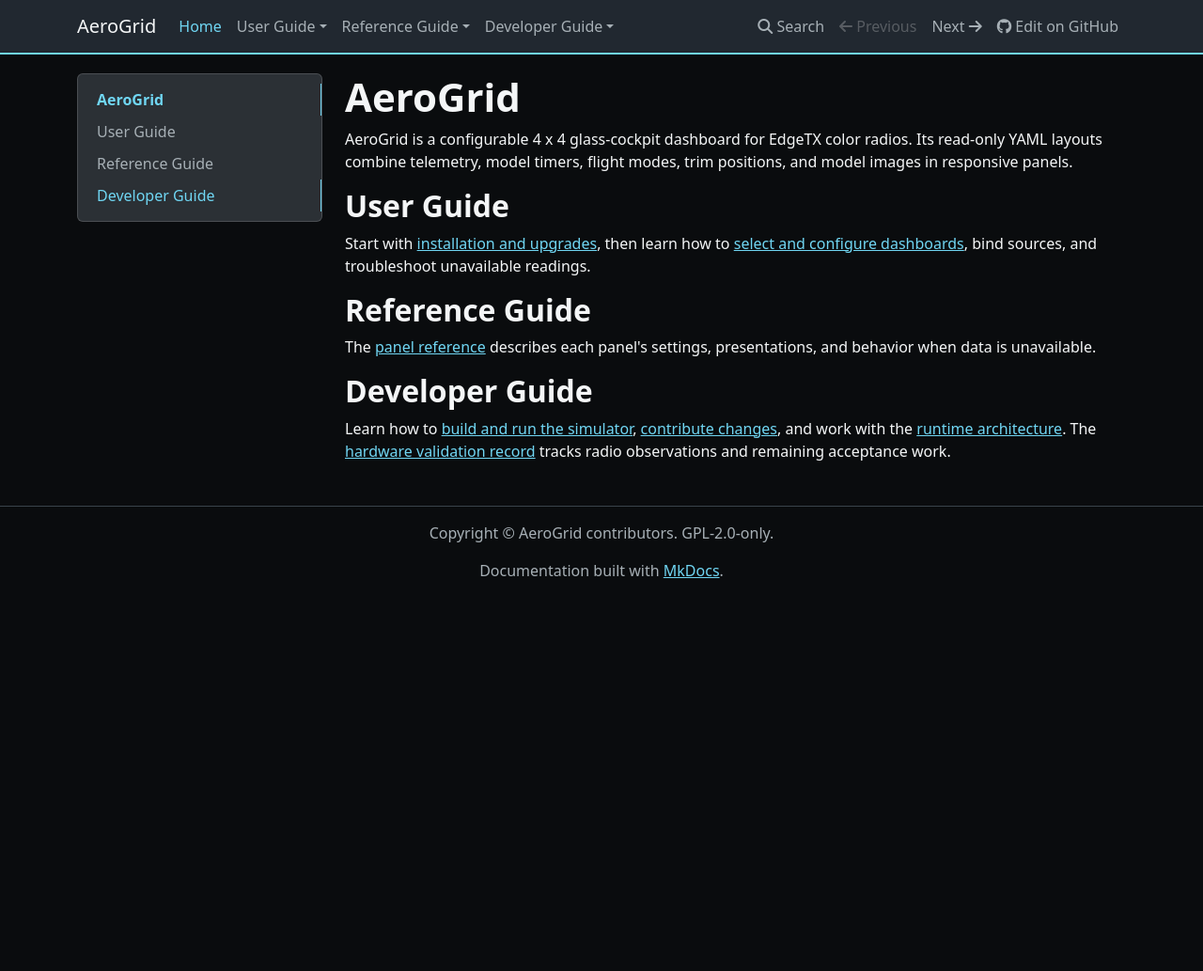
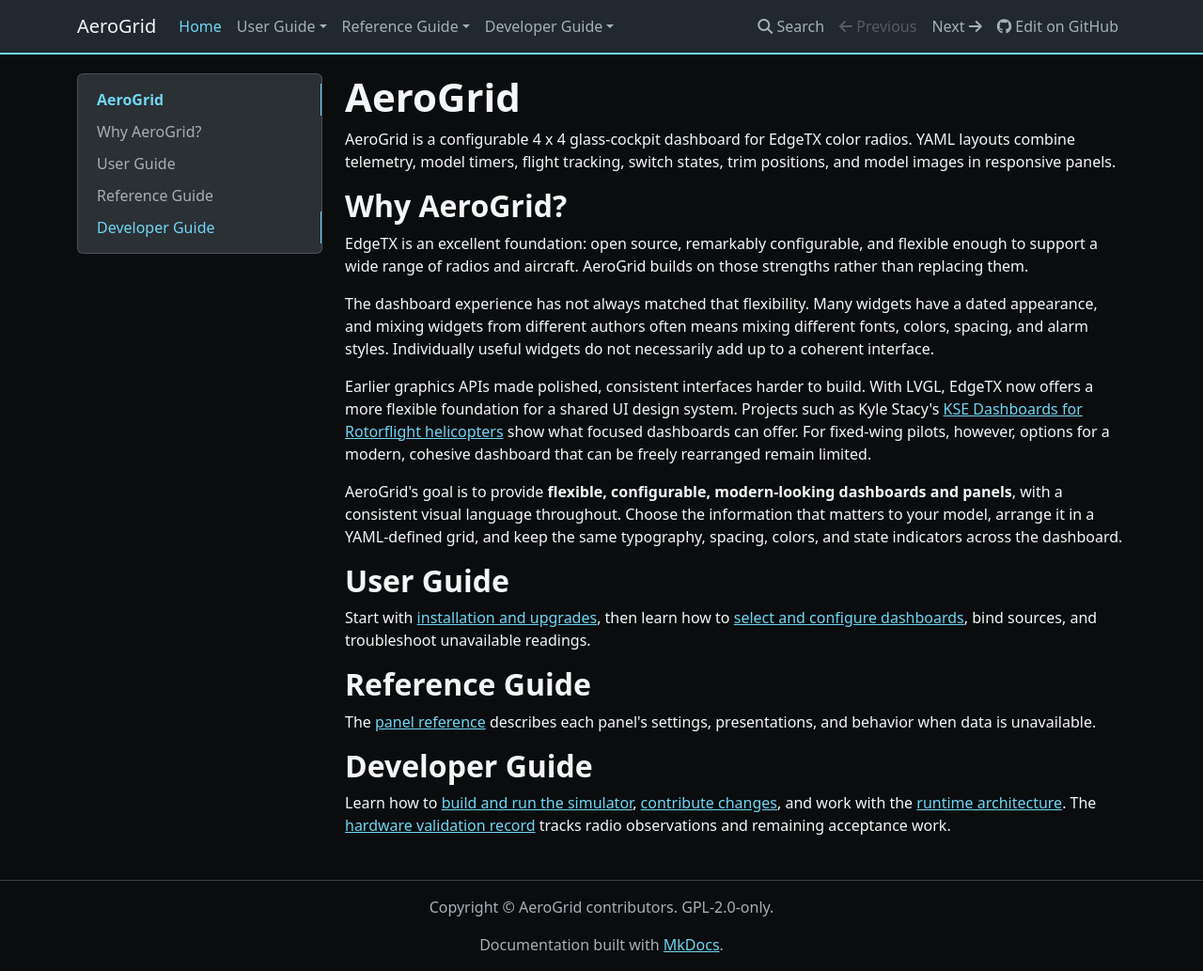
Before and after one commit to thomaskistler/aero-grid, an MkDocs documentation site: the page built from docs/index.md, in a window 1280 px wide and 1033 px high. Shown: the whole window at 94% size. Built offline with MkDocs 1.6.1, drawn with Linux system fonts in a browser that asks for light colours; nearby versions of some CDN libraries.

Commit message:
Explain AeroGrid motivation and dashboard design goals
Co-authored-by: Copilot App <223556219+Copilot@users.noreply.github.com>

```diff
--- a/docs/index.md
+++ b/docs/index.md
@@ -1,8 +1,31 @@
 # AeroGrid
 
 AeroGrid is a configurable 4 x 4 glass-cockpit dashboard for EdgeTX color radios.
-Its read-only YAML layouts combine telemetry, model timers, flight modes, trim
-positions, and model images in responsive panels.
+YAML layouts combine telemetry, model timers, flight tracking, switch states,
+trim positions, and model images in responsive panels.
+
+## Why AeroGrid?
+
+EdgeTX is an excellent foundation: open source, remarkably configurable, and
+flexible enough to support a wide range of radios and aircraft. AeroGrid builds
+on those strengths rather than replacing them.
+
+The dashboard experience has not always matched that flexibility. Many widgets
+have a dated appearance, and mixing widgets from different authors often means
+mixing different fonts, colors, spacing, and alarm styles. Individually useful
+widgets do not necessarily add up to a coherent interface.
+
+Earlier graphics APIs made polished, consistent interfaces harder to build.
+With LVGL, EdgeTX now offers a more flexible foundation for a shared UI design
+system. Projects such as Kyle Stacy's
+[KSE Dashboards for Rotorflight helicopters](https://github.com/kylestacy2/KSE-Dashboards)
+show what focused dashboards can offer. For fixed-wing pilots, however, options
+for a modern, cohesive dashboard that can be freely rearranged remain limited.
+
+AeroGrid's goal is to provide **flexible, configurable, modern-looking dashboards
+and panels**, with a consistent visual language throughout. Choose the information
+that matters to your model, arrange it in a YAML-defined grid, and keep the same
+typography, spacing, colors, and state indicators across the dashboard.
 
 ## User Guide
 
```
Also changed, not shown: README.md (+16 -0 lines).
